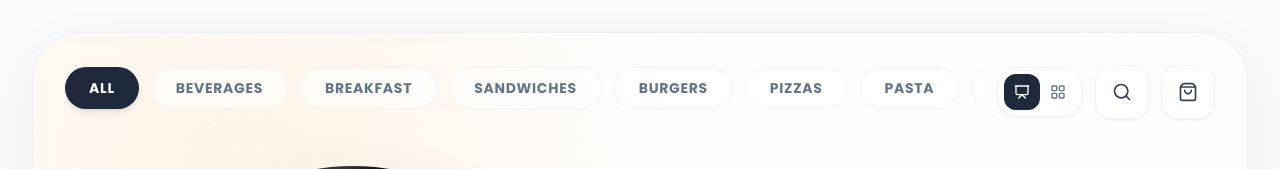
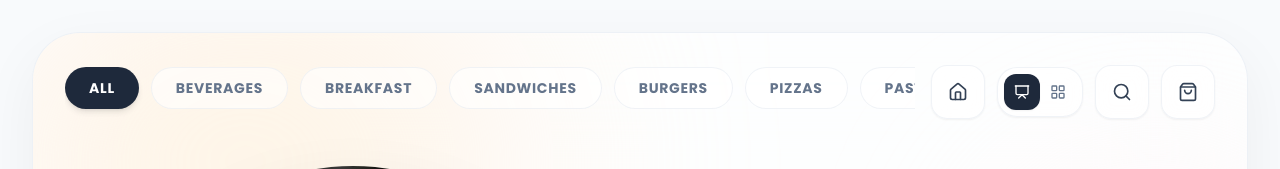
Before and after one commit to venkatsundar1804-ux/Odoo-Cafe, a React (Vite) app: page /pos in a window 1280 px wide. Shown: the top 169 px of the page. Built offline with nearby package versions, Linux system fonts and the light colour scheme.

Commit message:
Add Home navigation button to POS top action bar

```diff
--- a/src/pages/POS.jsx
+++ b/src/pages/POS.jsx
@@ -13,7 +13,8 @@ import {
   ShoppingBag,
   LayoutGrid,
   Presentation,
-  Plus
+  Plus,
+  Home
 } from 'lucide-react';
 
 export default function POS() {
@@ -200,6 +201,14 @@ export default function POS() {
 
             {/* Actions (View Toggle, Search, Cart) */}
             <div className="flex items-center gap-3 ml-4 shrink-0">
+
+              <button
+                onClick={() => navigate('/floor')}
+                className="p-4 bg-white/70 backdrop-blur shadow-sm rounded-2xl hover:bg-slate-800 hover:text-white text-slate-700 transition cursor-pointer border border-slate-200/50 flex items-center justify-center group"
+                title="Back to Home"
+              >
+                <Home className="w-5 h-5 group-hover:scale-110 transition-transform" />
+              </button>
 
               {/* View Mode Toggle */}
               <div className="flex bg-white/70 backdrop-blur border border-slate-200/50 p-1.5 rounded-[1.25rem] shadow-sm">
```
